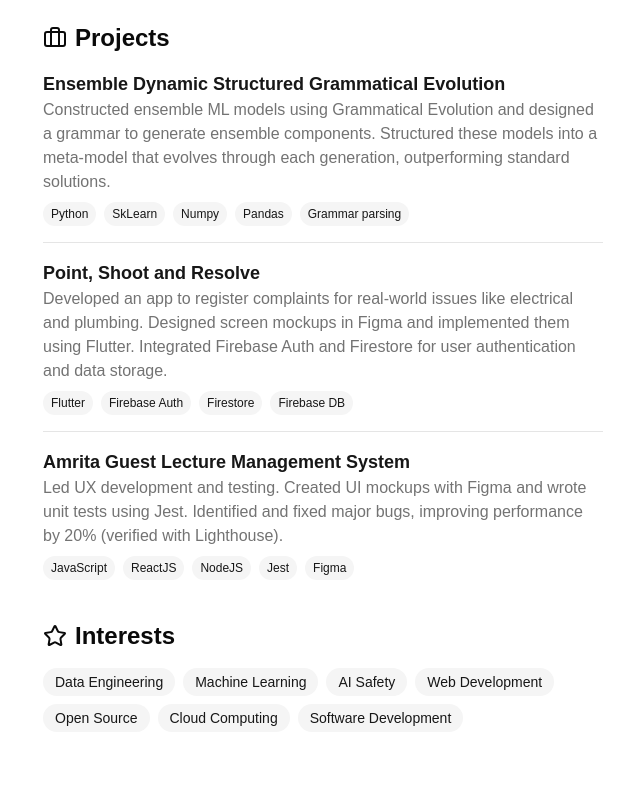
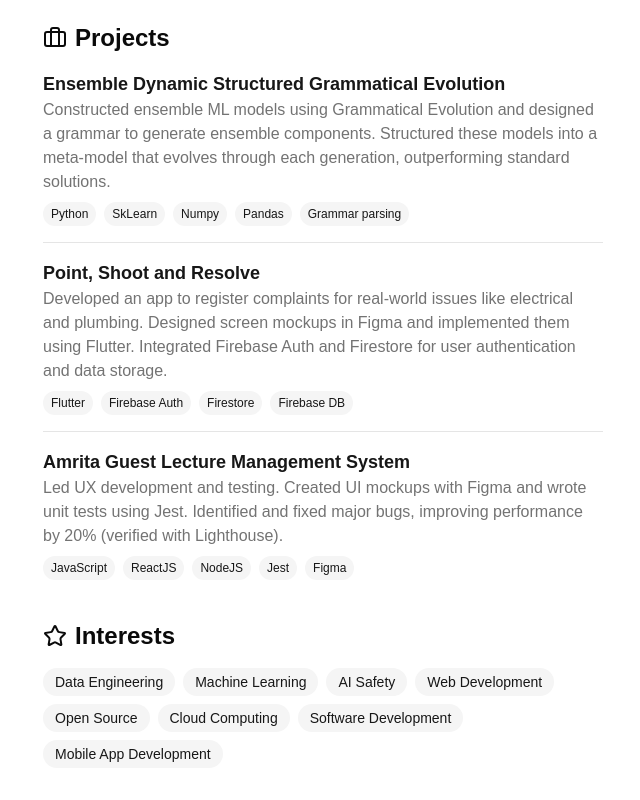
Before and after one commit to ikeshav42/portfolio, a Next.js app: page / in a window 1280 px wide. Shown: the part 918-1718 px from the top of the page, without its empty margins (621-1261 px from the left). Built offline with nearby package versions, Linux system fonts and the light colour scheme.

Commit message:
Update pfdeets.tsx

```diff
--- a/components/pfdeets.tsx
+++ b/components/pfdeets.tsx
@@ -163,6 +163,7 @@ const PortfolioDetails = () => {
             "Open Source",
             "Cloud Computing",
             "Software Development",
+            "Mobile App Development",
           ].map((interest) => (
             <span
               key={interest}
```
